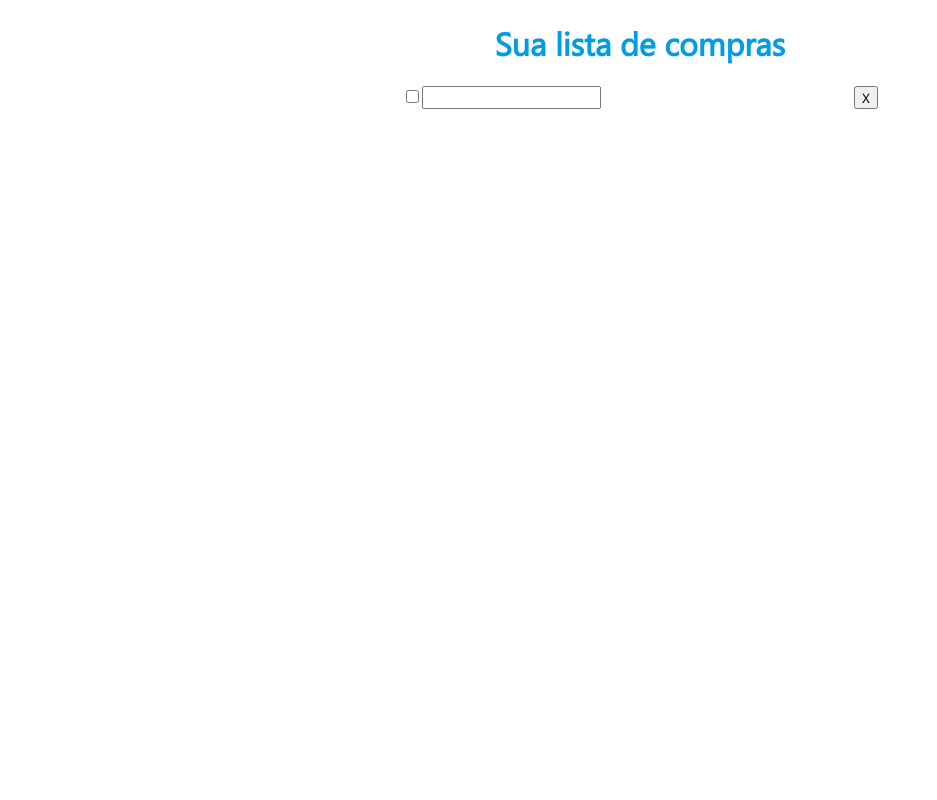
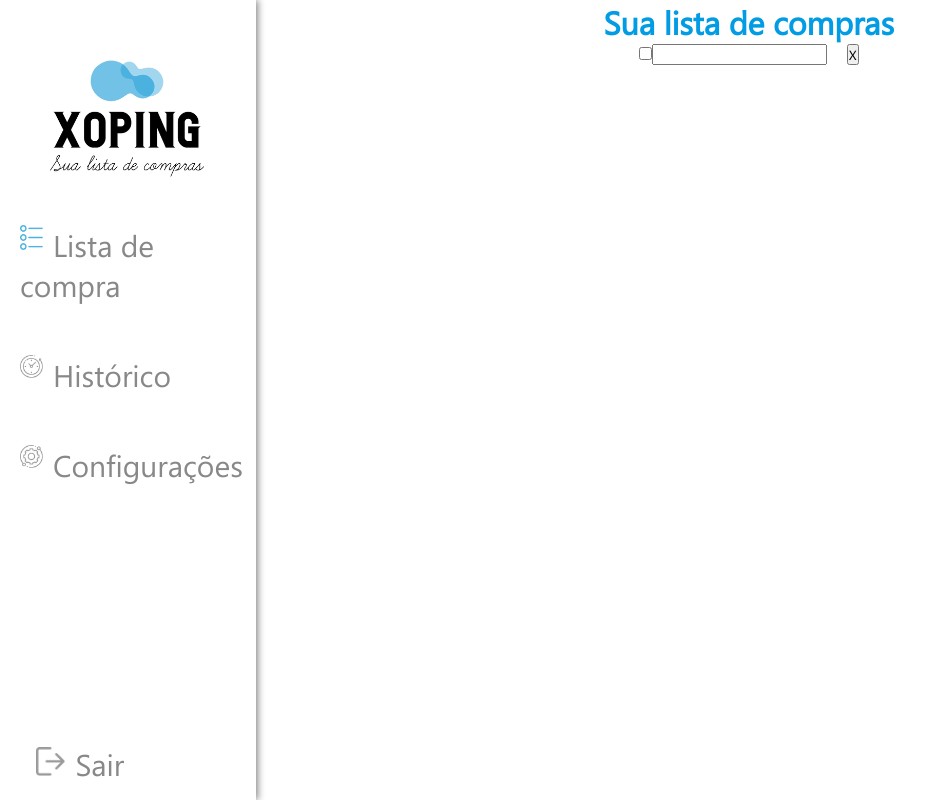
Before and after one commit to thecogmel/xoping-app, a React (Create React App) app: page / in a window 1280 px wide. Shown: the whole page, without its empty margins (0-937 px from the left). Built offline with nearby package versions, Linux system fonts and the light colour scheme.

Commit message:
finish sidebar and exit footer

```diff
--- a/package.json
+++ b/package.json
@@ -7,6 +7,7 @@
     "@testing-library/react": "^11.1.0",
     "@testing-library/user-event": "^12.1.10",
     "react": "^17.0.1",
+    "react-burger-menu": "^2.9.2",
     "react-dom": "^17.0.1",
     "react-scripts": "4.0.1",
     "web-vitals": "^0.2.4"
--- a/public/index.css
+++ /dev/null
@@ -1,8 +0,0 @@
-@font-face {
-  font-family: 'segoeui';
-  src: url('../src/assets/segoeui.ttf');
-}
-
-body {
-  font-family: 'segoeui';
-}
--- a/src/App.js
+++ b/src/App.js
@@ -1,10 +1,14 @@
 import React, { Component } from 'react';
-import TodoList from './components/TodoList'
+import Sidebar from './components/Sidebar'
+import TodoList from './components/TodoList';
 
 class App extends Component {
   render() {
     return (
-      <TodoList />
+      <div id="App">
+        <Sidebar />
+        <TodoList />
+      </div>
     );
   }
 }
--- /dev/null
+++ b/src/components/Sidebar/index.js
@@ -0,0 +1,40 @@
+import React from 'react';
+
+import './styles.css';
+import logo from '../../assets/Logo_Xoping.png'
+import list from '../../assets/list.png'
+import historic from '../../assets/XMLID_1031_.png'
+import config from '../../assets/technical-support.png'
+import logout from '../../assets/logout.png'
+
+
+
+const Sidebar = () =>
+
+    <div className="Sidebar">
+        <img id="Logo" src={logo} alt="Xoping Logo"></img>
+
+        <div className="lista">
+            <p><img className="a" src={list} alt="lista hamburguer"></img>Lista de compra</p>
+        </div>
+
+
+
+        <div className="historico">
+            <img className="b"src={historic} alt="Xoping Logo"></img>
+            Histórico
+        </div>
+        <div className="config">
+            <img className="c" src={config} alt="Xoping Logo"></img>
+            Configurações
+        </div>
+        <div className="exit">
+            <img className="d" src={logout} alt="Xoping Logo"></img>
+            Sair
+        </div>
+
+    </div>;
+
+
+
+export default Sidebar;
--- /dev/null
+++ b/src/components/Sidebar/styles.css
@@ -0,0 +1,78 @@
+.Sidebar {
+    width: 20%;
+    height: 100%;
+    box-shadow: 2px 0px 7px #888888;
+    text-align: left;
+    font-size: 30px;
+    font-weight: 500;
+    position: fixed;
+    color: #888888;
+}
+.Sidebar div:hover {
+    color: #019ce4;
+}
+
+#Logo {
+    width: 60%;
+    height: auto;
+    margin: 60px 20px 40px 50px;
+}
+
+.lista {
+
+    text-align: left;
+    margin: 0 7px 50px 20px;
+}
+.a{
+    width: 10%;
+    height: auto;
+    margin-right: 10px;
+    vertical-align: top;
+}
+
+
+
+.historico{
+    text-align: left;
+    margin: 0 7px 50px 20px;
+}
+.b{
+    width: 10%;
+    height: auto;
+    margin-right: 10px;
+    vertical-align: top;
+}
+
+
+
+
+.config{
+
+    text-align: left;
+    margin: 0 7px 0 20px;
+}
+.c{
+    width: 10%;
+    height: auto;
+    margin-right: 10px;
+    vertical-align: top;
+}
+
+
+
+
+.exit {
+
+    text-align: left;
+    margin-top: 1rem;
+    padding: 1rem;
+    position: fixed;
+    bottom: 0;
+
+}
+.d{
+    width: 20%;
+    height: auto;
+    margin: 0 10px 0 20px;
+    vertical-align: baseline;
+}
--- a/src/components/TodoList/styles.css
+++ b/src/components/TodoList/styles.css
@@ -5,6 +5,8 @@
 
 .TodoList{
     font-family: 'segoeui';
+    margin-left: 17%;
+    z-index: 1;
 }
 .TodoList h1 {
     color: #019ce4;
@@ -19,7 +21,7 @@
     font-family: 'segoeui';
 }
 .TodoList button.delete {
-    margin-left: 20%;
+    margin-left: 20px;
     font-family: 'segoeui';
 }
 .TodoList input {
--- a/src/index.js
+++ b/src/index.js
@@ -2,6 +2,8 @@ import React from 'react';
 import ReactDOM from 'react-dom';
 import App from './App';
 import reportWebVitals from './reportWebVitals';
+
+import './styles.css'
 
 ReactDOM.render(
   <React.StrictMode>
--- /dev/null
+++ b/src/styles.css
@@ -0,0 +1,15 @@
+@font-face {
+  font-family: 'segoeui';
+  src: url('../src/assets/segoeui.ttf');
+}
+
+* {
+  margin: 0;
+  padding: 0;
+  outline: 0;
+  box-sizing: border-box;
+}
+
+body {
+  font-family: 'segoeui';
+}
```
Also changed, not shown: src/components/Toolbar/index.js (deleted, +0 -10 lines), 2 other files (tests, documents, lock files or other folders).
